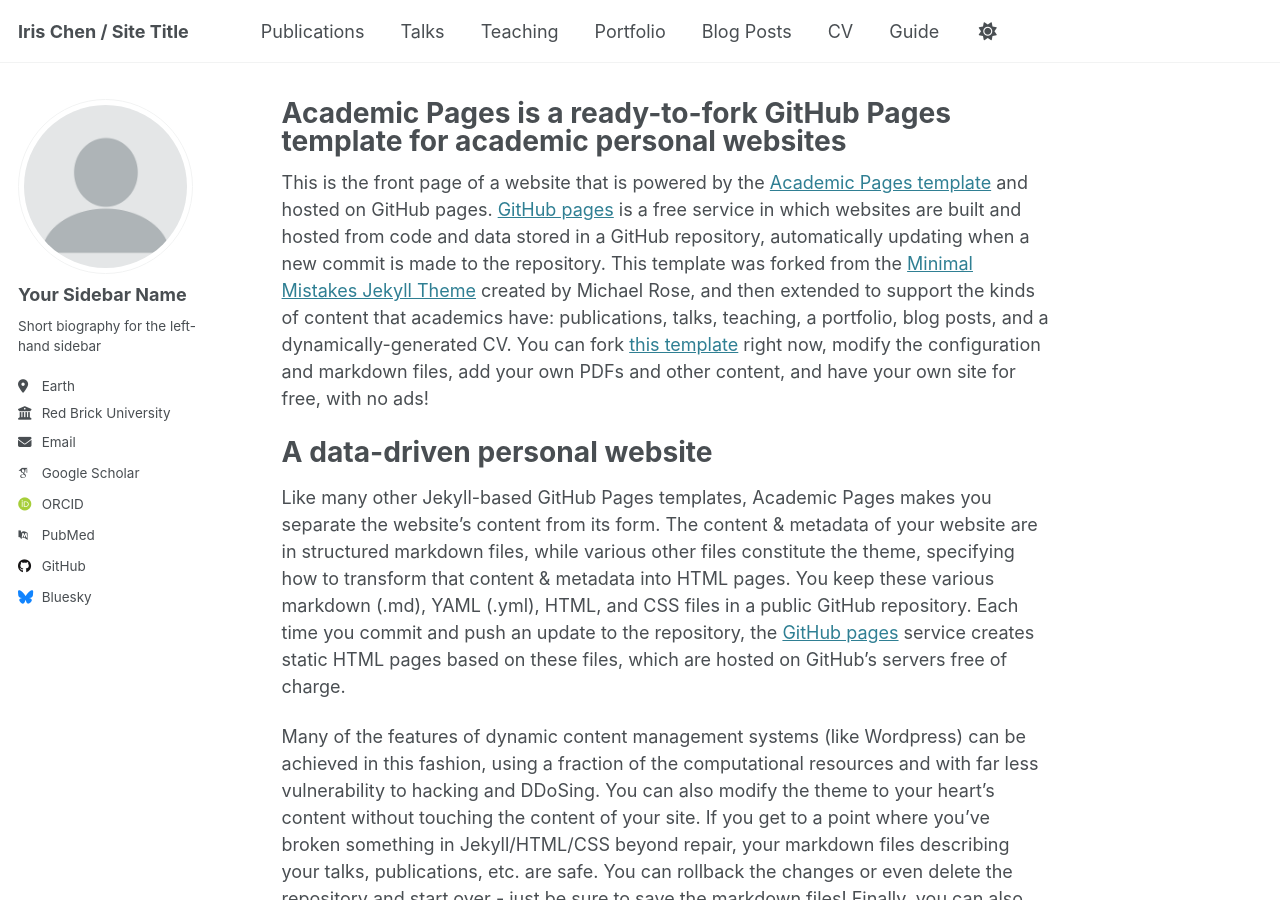
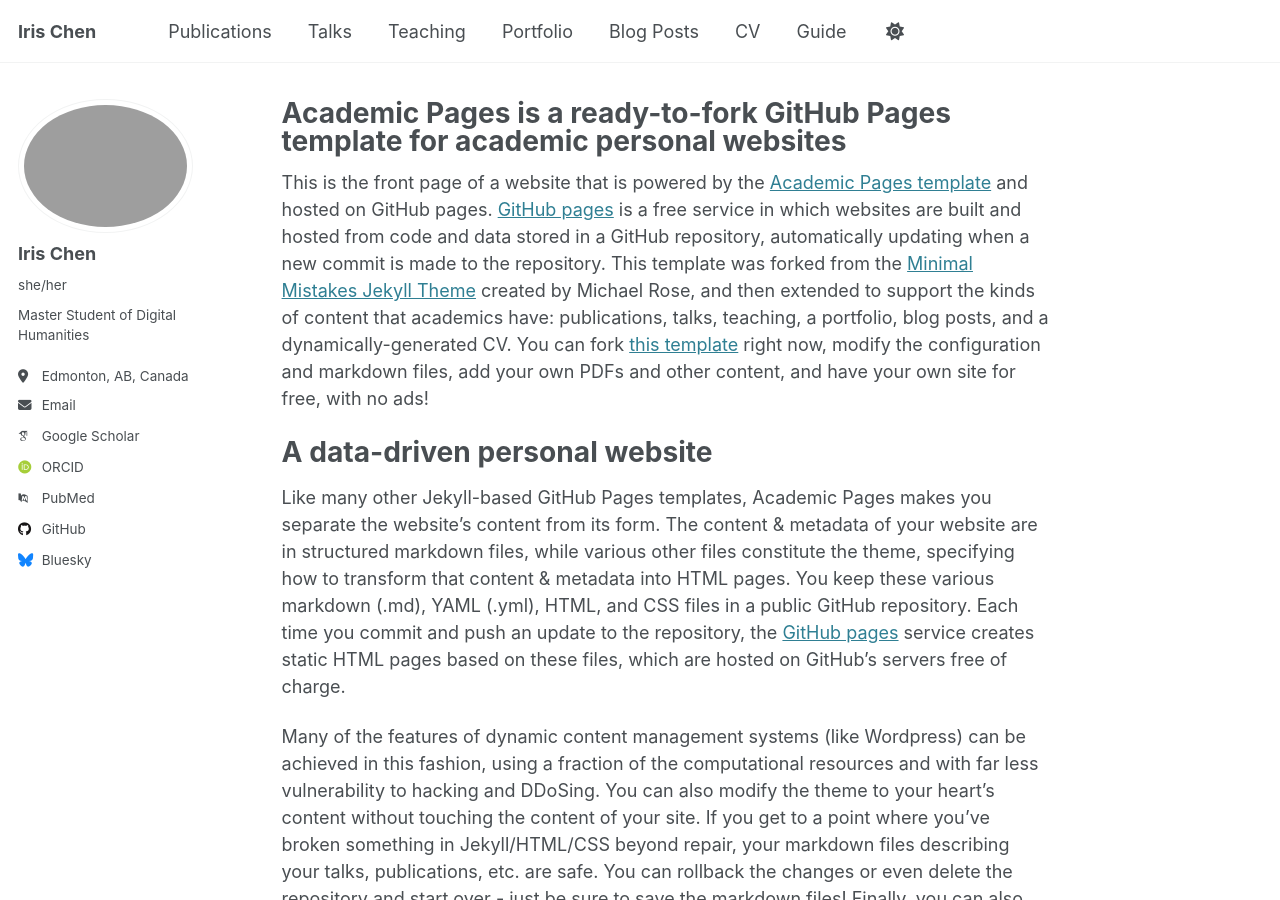
Before and after one commit to irischen09/aboutiris, a Jekyll site: the page built from _pages/about.md, in a window 1280 px wide and 900 px high. Built offline with Jekyll 4.4.1, drawn with Linux system fonts in a browser that asks for light colours; some web fonts are replaced.

Commit message:
Update _config.yml

```diff
--- a/_config.yml
+++ b/_config.yml
@@ -9,10 +9,10 @@
 # Basic Site Settings
 locale                   : "en-US"
 site_theme               : "default"
-title                    : "Iris Chen / Site Title"
+title                    : "Iris Chen"
 title_separator          : "-"
 name                     : &name "Iris Chen"
-description              : &description "personal description"
+description              : &description "Personal Website of Iris Chen"
 url                      : https://irischen09.github.io # the base hostname & protocol for your site e.g. "https://[your GitHub username].github.io"
 baseurl                  : "/aboutiris" # the subpath of your site, e.g. "/blog"
 repository               : "aboutiris/irischen09.github.io"
@@ -22,14 +22,14 @@
 #               Additional customization can be done by editing /_includes/author-profile.html
 author:
   # Biographic information
-  avatar           : "profile.png"
-  name             : "Your Sidebar Name"
-  pronouns         : # example: "she/her"
-  bio              : "Short biography for the left-hand sidebar"
-  location         : "Earth"
-  employer         : "Red Brick University"
+  avatar           : "headshot.jpg"
+  name             : "Iris Chen"
+  pronouns         : "she/her"
+  bio              : "Master Student of Digital Humanities"
+  location         : "Edmonton, AB, Canada"
+  school           : "University of Alberta"
   uri              : # URL
-  email            : "none@example.org"
+  email            : "xi33@ualberta.ca"
 
   # Academic websites
   arxiv            : # URL - Update with the correct link to your profile
```
